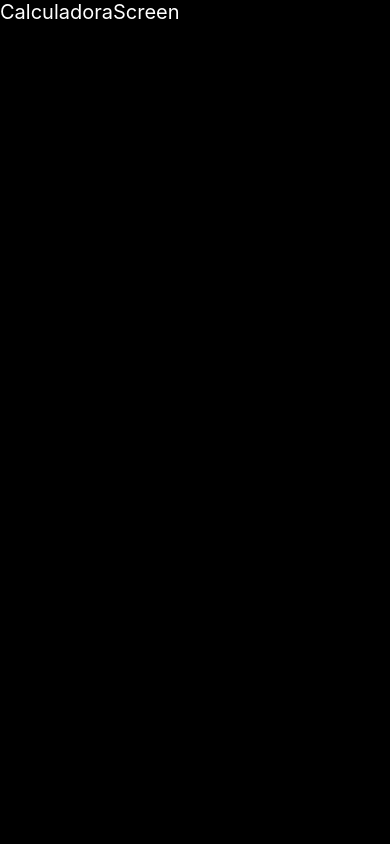
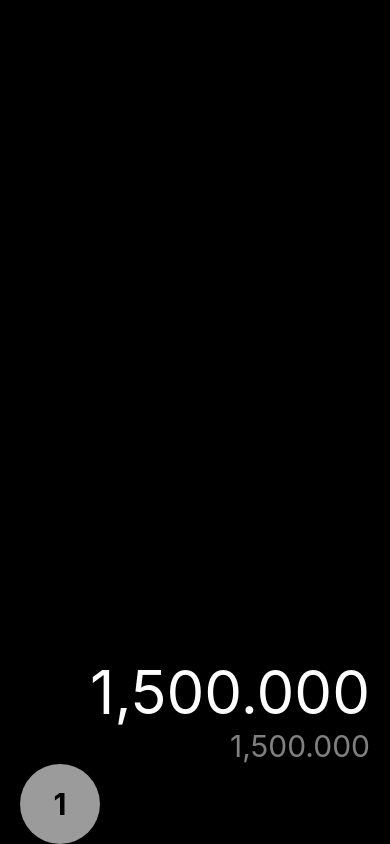
Before and after one commit to Majomon/03-CalculadoraReactNative, a React Native app: screen / in a window 390 px wide. Built offline with nearby package versions, Linux system fonts and the light colour scheme.

Commit message:
Primer boton

```diff
--- a/src/screens/CalculadoraScreen.tsx
+++ b/src/screens/CalculadoraScreen.tsx
@@ -4,8 +4,14 @@
 
 export const CalculadoraScreen = () => {
   return (
-    <View>
-      <Text style={styles.texto}>CalculadoraScreen</Text>
+    <View style={styles.calculadoraContainer}>
+      <Text style={styles.resultado}>1,500.000</Text>
+      <Text style={styles.resultadoPequeno}>1,500.000</Text>
+      <View>
+        <View style={styles.boton}>
+          <Text style={styles.botonTexto}>1</Text>
+        </View>
+      </View>
     </View>
   );
 };
--- a/src/theme/appTheme.tsx
+++ b/src/theme/appTheme.tsx
@@ -5,8 +5,33 @@
     flex: 1,
     backgroundColor: 'black',
   },
-  texto: {
+  calculadoraContainer: {
+    flex: 1,
+    paddingHorizontal: 20,
+    justifyContent: 'flex-end',
+  },
+  resultado: {
     color: 'white',
-    fontSize: 20,
+    fontSize: 60,
+    textAlign: 'right',
+  },
+  resultadoPequeno: {
+    color: 'rgba(255,255,255,0.5)',
+    fontSize: 30,
+    textAlign: 'right',
+  },
+  boton: {
+    width: 80,
+    height: 80,
+    backgroundColor: '#9B9B9B',
+    borderRadius: 100,
+    justifyContent: 'center',
+  },
+  botonTexto: {
+    textAlign: 'center',
+    padding: 10,
+    fontSize: 30,
+    color: 'black',
+    fontWeight: 'bold',
   },
 });
```
